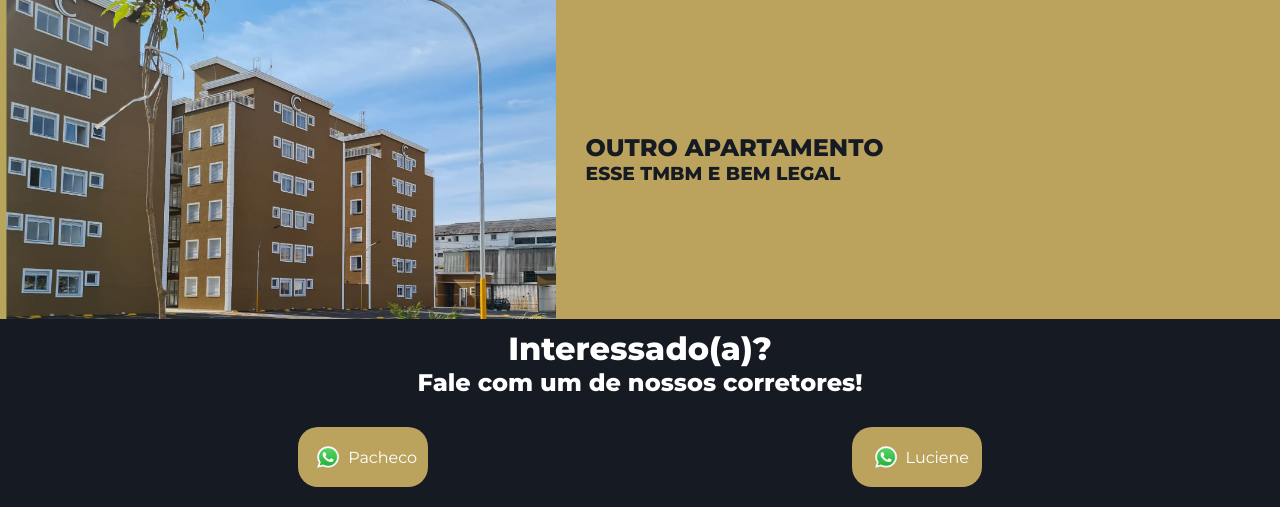
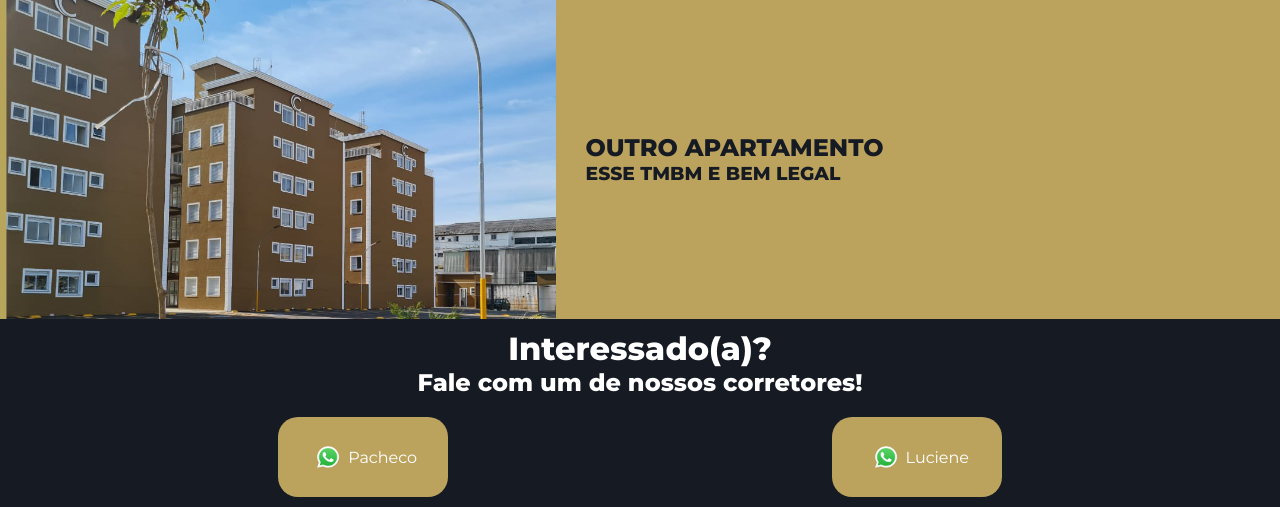
Before and after one commit to Kaappoo/pachecoCorretor, a PHP site: page / in a window 1280 px wide. Shown: the part 1461-1968 px from the top of the page. Run offline with PHP 8.4, Linux system fonts and the light colour scheme.

Commit message:
nao sei oq ta rolando

```diff
--- a/style.css
+++ b/style.css
@@ -241,7 +241,6 @@ header ul li a:hover {
   flex-direction: column;
   align-items: center;
   padding-top: 10px;
-
 }
 .corretores h1 {
   color: white;
@@ -267,16 +266,16 @@ header ul li a:hover {
   width: 30%;
   height: 100px;
 }
-.senhor a{
+.senhor a {
   display: flex;
   justify-content: center;
   align-items: center;
   text-decoration: none;
   color: var(--preto);
   background-color: var(--dourado);
-  width: 130px;
+  width: 170px;
   text-align: center;
-  height: 60px;
+  height: 80px;
   border-radius: 20px;
   color: white;
   font-family: var(--fonte);
@@ -286,15 +285,15 @@ header ul li a:hover {
   width: 40px;
   transition: all 0.3s;
 }
-.senhor a span{
+.senhor a span {
   transition: all 0.3s;
 }
 
-.senhor a:hover img{
+.senhor a:hover img {
   transform: translateX(80%);
 }
-.senhor a:hover span{
-  transform: translateX(140%);
+.senhor a:hover span {
+  transform: translateX(170%);
 }
 
 @media only screen and (max-width: 400px) {
```
